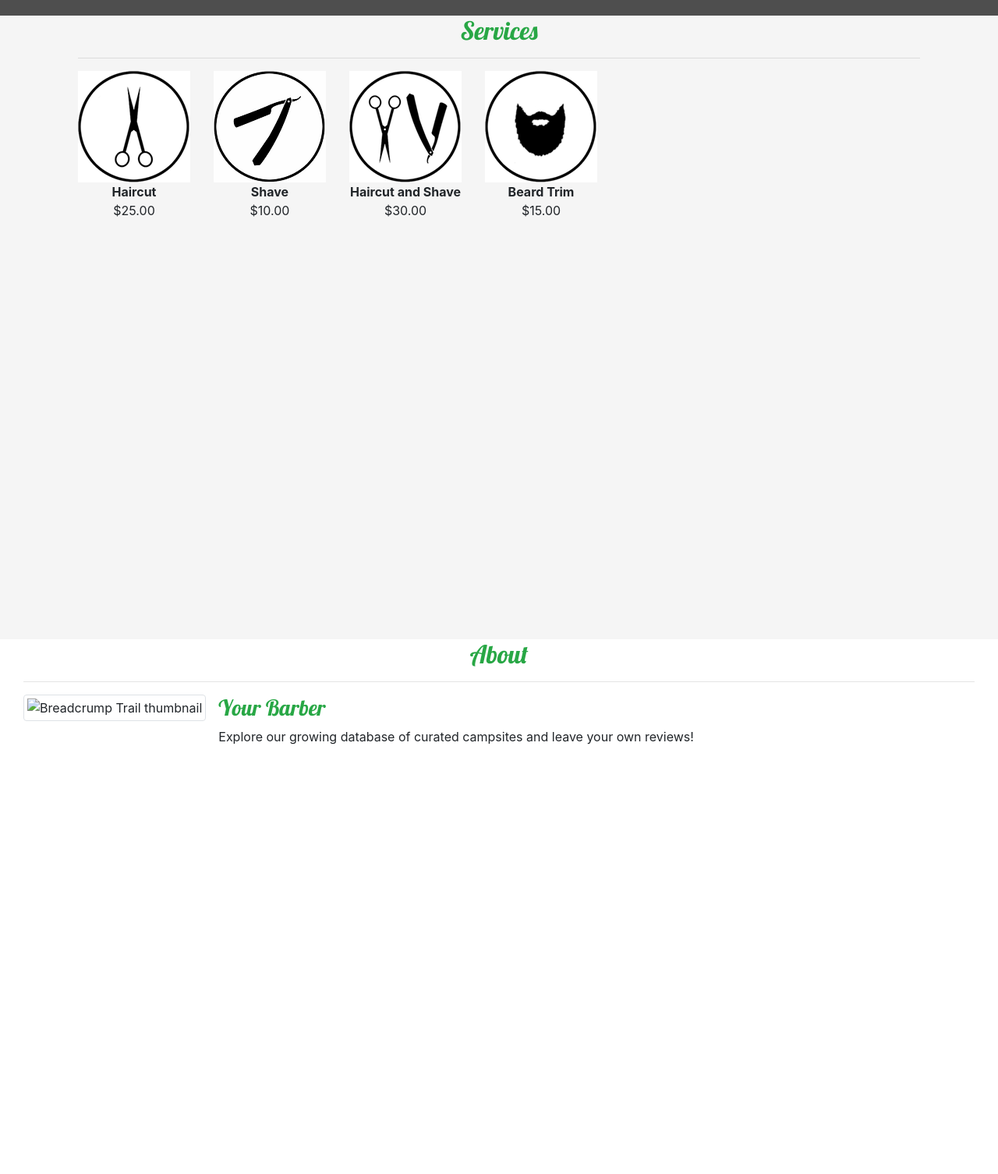
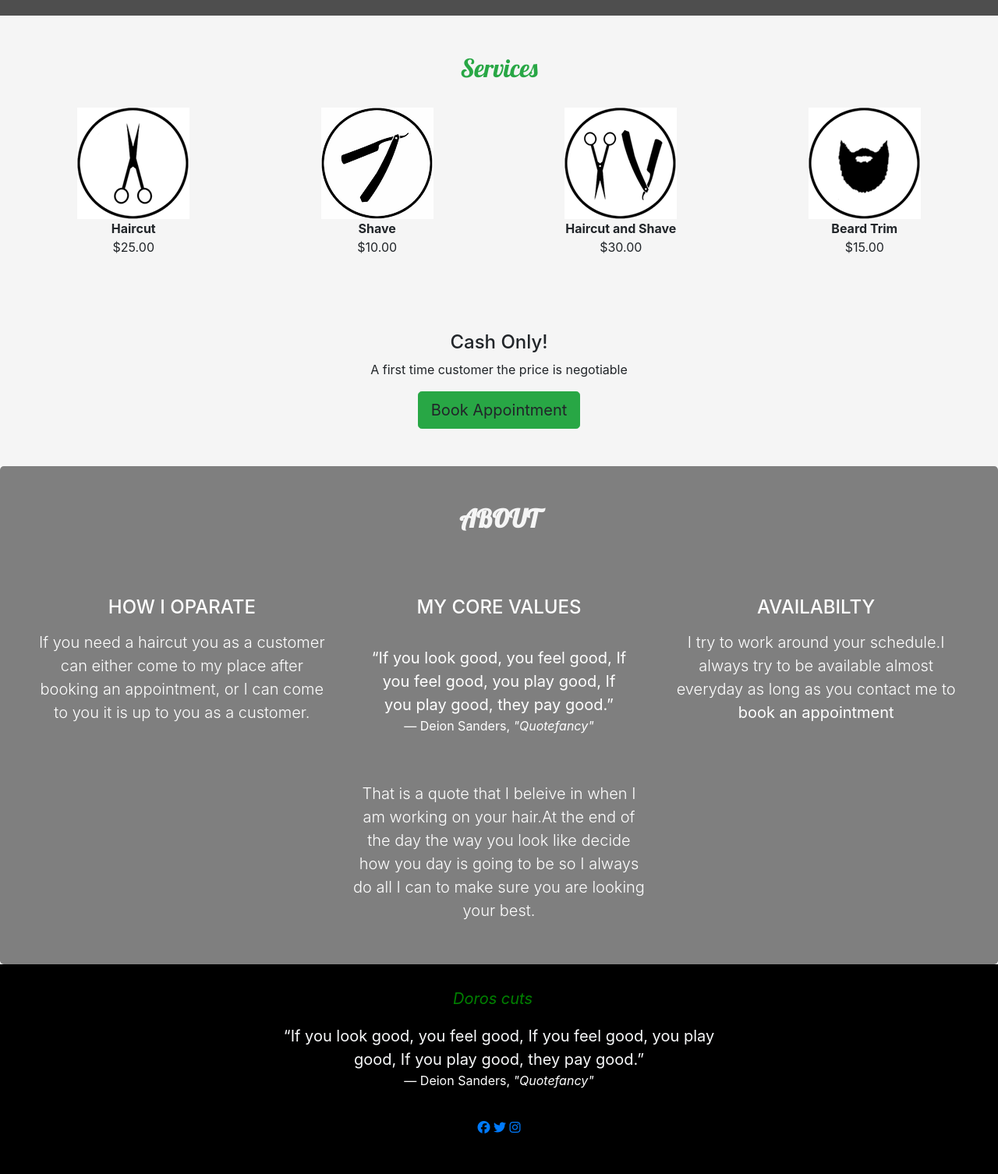
Before and after one commit to Enyabuto/barbershopwebsite, a website: page index.html in a window 1280 px wide. Shown: the part 780-2286 px from the top of the page at 78% size. Before the commit the page ends 1753 px from the top, so only its background shows below. Drawn offline with nearby package versions, Linux system fonts and the light colour scheme; grey boxes are pictures that could not be loaded.

Commit message:
finishing out

```diff
--- a/css/styles.css
+++ b/css/styles.css
@@ -1,3 +1,7 @@
+.body{
+    overflow-x: hidden;
+}
+
 h1, h2, h3 {
     font-family: "Lobster", cursive;
     color: whitesmoke;
@@ -39,6 +43,8 @@ h1, h2, h3 {
     padding: 30px;
     background-color: rgba(0, 0, 0, 0.5);
     color: white;
+    width: auto;
+    height: auto;
 }
 
 #carouselButton {
@@ -50,19 +56,34 @@ h1, h2, h3 {
 
 #services{
     background-color: whitesmoke;
-    display: table;
-    height: 100vh;
-    width: 100%;
-    position: relative;
-    background-size: cover;
+    width: auto;
+    height: auto;
+    border-radius: 0%;
 }
 
 .row{
     margin: 0;
 }
 .logo-wrapper{
+    display: table-cell;
     text-align: center;
     max-width: 100%;
-    height: auto;
-    margin-right:
+    height: 50%;
 }
+.heading{
+    text-transform: uppercase;
+    font-weight: 700;
+    padding-bottom: 1rem;
+}
+.footer{
+    background-color: rgb(0, 0, 0);
+}
+.footer .navbar-brand{
+    height: 2rem;
+    color: green;
+}
+footer a {
+    color: white;
+    text-decoration: none;
+
+}
--- a/index.html
+++ b/index.html
@@ -8,6 +8,7 @@
     <link rel="stylesheet" href="node_modules/bootstrap/dist/css/bootstrap.min.css" />
     <link rel="stylesheet" href="node_modules/font-awesome/css/font-awesome.min.css" />
     <link rel="stylesheet" href="node_modules/bootstrap-social/bootstrap-social.css" />
+    <link rel="stylesheet" href="https://cdnjs.cloudflare.com/ajax/libs/font-awesome/4.7.0/css/font-awesome.min.css">
     <link rel="stylesheet" href="css/styles.css" />
      <!-- endbuild -->
     <link rel="stylesheet" href="https://fonts.googleapis.com/css?family=Lobster|Open+Sans" />
@@ -97,72 +98,105 @@
 <!--Services-->
 
 <div id="services" class="offset">
-    <div class="container">
+
+    <div class="container-fluid text-center py-5 mx-0">
         <div class="row row-content">
             <div class="col text-center">
                 <h2 class="header text-success">Services</h2>
-                <hr />
             </div>
         </div>
-        <div class="row">
-            <div class="section">
-                    <div class="row row-content align-items-center">
-                        <div class="logo-wrapper col-12 col-sm-3 col-md-3">
+            <div class="row row-content pt-4 align-items-center">
+                <div class="logo-wrapper col-md-3 text-center">
                         <img src="img/icon-logo-one.png"><br />
                         <b>Haircut</b><br />
                         $25.00
                 </div>
-                        <div class="logo-wrapper col-12 col-sm-3 col-md-3">
+                <div class="logo-wrapper col-md-3 text-center">
                         <img src="img/icon-logo-two.png"><br />
                         <b>Shave</b></br>
                         $10.00
                 </div>
-                        <div class="logo-wrapper col-12 col-sm-3 col-md-3">
+                <div class="logo-wrapper col-md-3 text-center">
                         <img src="img/icon-haircut-three.png"><br />
                         <b>Haircut and Shave</b><br />
                         $30.00
                 </div>
-                        <div class="logo-wrapper col-12 col-sm-3 col-md-3">
+                <div class="logo-wrapper col-md-3 text-center">
                         <img src="img/icon-haircut-four.png"><br />
                         <b>Beard Trim</b><br />
                         $15.00
                 </div>
             </div>
-                </div>
+            <br />
+            <br />
+            <br />
+            <br />
+            <div class="row justify-content-center">
+                <div class="col-10">
+                    <h4>Cash Only!</h4>
+                    <p>A first time customer the price is negotiable</p>
+                    <a role="button" class="btn btn-lg btn-success" data-toggle="modal" data-target="#reserveModal">Book Appointment</a>
                 </div>
 
             </div>
         </div>
     </div>
-
 <!--About-->
 <div id="about" class="offset">
-    <div class="container-fluid">
-        <div class="row row-content">
-            <div class="col text-center">
-                <h2 class="header text-success">About</h2>
-                <hr />
+    <div class="jumbotron text-center pt-5 mb-0">
+        <h2 class="heading">About</h2>
+
+
+        <div class="row justify-contet-center mt-5">
+            <div class="col-md-6 col-lg-4 about pb-4 pb-lg-2">
+                <h4 class="text-uppercase pt-3 pb-2">How I oparate</h4>
+                <p class="lead">If you need a haircut you as a customer can either come to my place after booking an appointment, or I can come to you it is up to you as a customer.</p>
             </div>
+
+            <div class="col-md-6 col-lg-4 about pb-4 pb-lg-2">
+                <h4 class="text-uppercase pt-3 pb-2">My core values</h4>
+                <blockquote class="blockquote card-body">
+                    <p class="mb-0">“If you look good, you feel good, If you feel good, you play good, If you play good, they pay good.”</p>
+                    <footer class="blockquote-footer text-white">Deion Sanders,
+                        <cite title="Source Title">"Quotefancy"</cite>
+                    </footer>
+                </blockquote><br />
+                <p class="lead">That is a quote that I beleive in when I am working on your hair.At the end of the day the way you look like decide how you day is going to be so I always do all I can to make sure you are looking your best.</p>
             </div>
-        <div class="row row-content align-items-center">
-            <div class="col">
-                <div class="media">
-                    <img class="d-flex mr-3 img-thumbnail" src="img/breadcrumb-trail-thumb.jpg" alt="Breadcrump Trail thumbnail"/>
-                    <div class="media-body align-self-center">
-                        <h3 class="header text-success">Your Barber</h3>
-                        <p class="d-non s-sm-block">Explore our growing database of curated campsites and leave your own reviews!</p>
+            <div class="col-md-6 col-lg-4 about pb-4 pb-lg-2">
+                <h4 class="text-uppercase pt-3 pb-2">Availabilty</h4>
+                <p class="lead">I try to work around your schedule.I always try to be available almost everyday as long as you contact me to <b>book an appointment</b></p>
             </div>
         </div>
     </div>
 </div>
 
 
-    </div>
+<!--End About-->
+<div id="contacts" class="offset">
+
+    <div class="container-fluid footer">
+        <div class="row pt-4 pb-5 justify-content-center">
+            <div class="col-sm-11 col-md-9 col-lg-6 text-light text-center">
+                <a class="navbar-brand" href="index.html"><em>Doros cuts</em></a>
+                <blockquote class="blockquote card-body">
+                    <p class="mb-0">“If you look good, you feel good, If you feel good, you play good, If you play good, they pay good.”</p>
+                    <footer class="blockquote-footer text-white">Deion Sanders,
+                        <cite title="Source Title">"Quotefancy"</cite>
+                    </footer>
+                </blockquote>
+                <a href="#" class="fa fa-facebook"></a>
+                <a href="#" class="fa fa-twitter"></a>
+                <a href="#" class="fa fa-instagram"></a>
             </div>
 
+        </div>
 
+    </div>
 
-<!--End About-->
+</div>
+<!--contanct-->
+<!--end contact-->
 
 
 
```
Also changed, not shown: 1 other file. Lines whose indentation alone changed are shown as unchanged.
